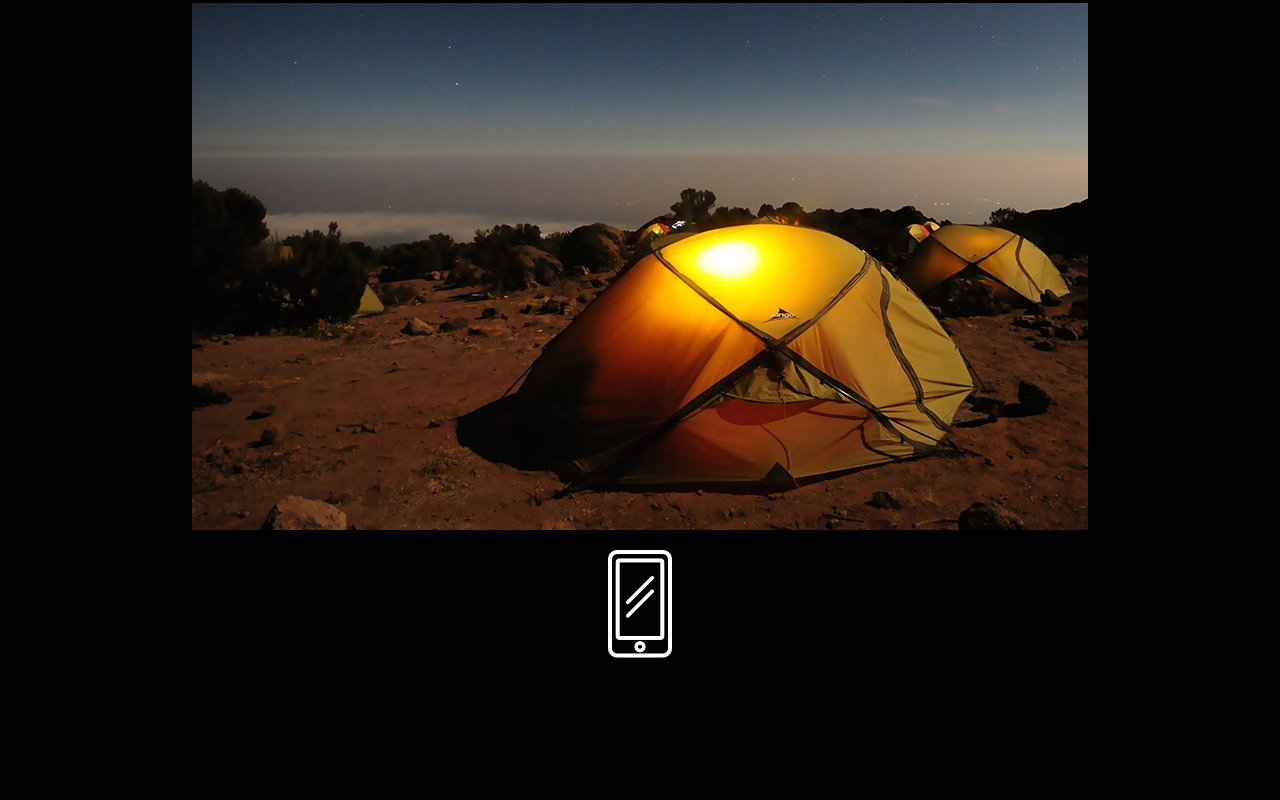
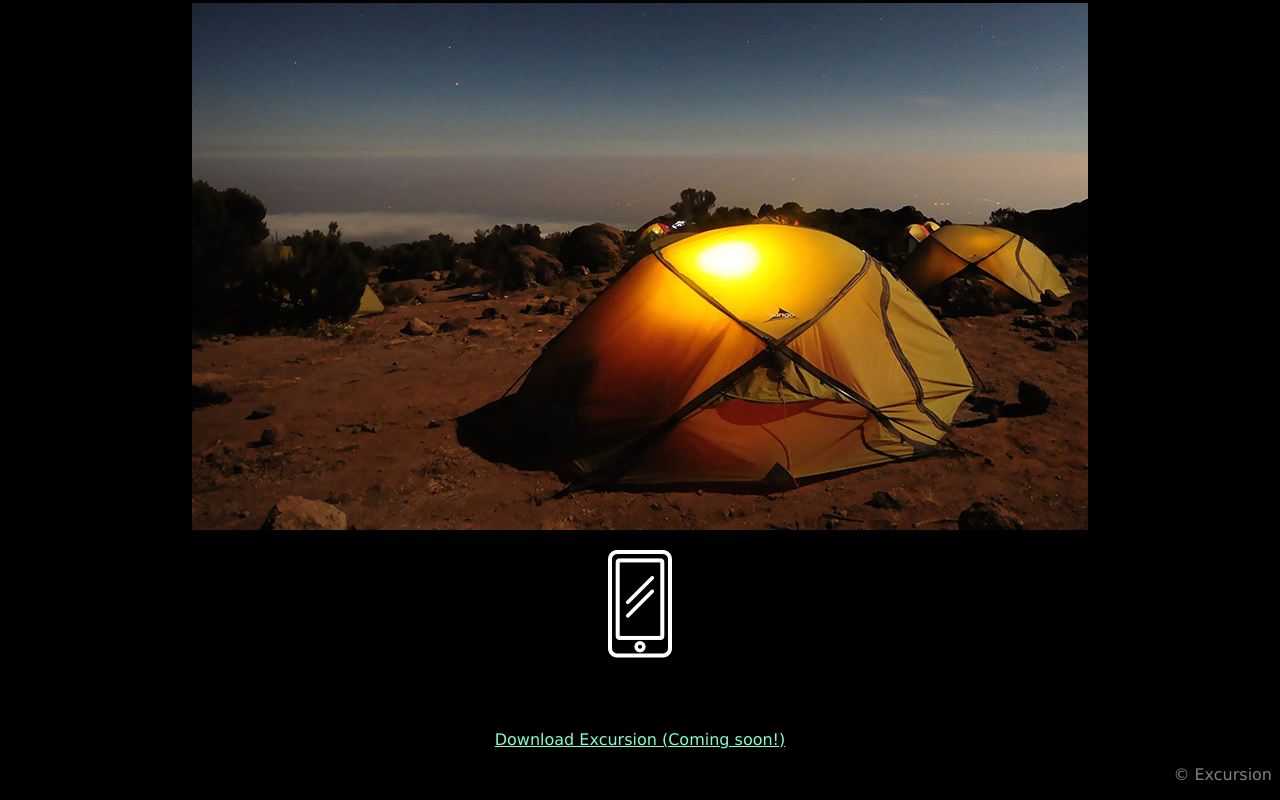
Before and after one commit to berthoogeboom/excursion, a plain HTML site: page index.html in a window 1280 px wide. Shown: the part 481-1281 px from the top of the page. Before the commit the page ends 1159 px from the top, so only its background shows below. Drawn offline with Linux system fonts and the light colour scheme.

Commit message:
final commit

```diff
--- a/index.html
+++ b/index.html
@@ -19,5 +19,11 @@
 
 <p> <img src="./resources/images/phone.png"></p>
 
+<h2>Coming soon for iPhone and Andriod</h2>
+
+<p><a href="https://berthoogeboom.github.io/excursion" class="link">Download Excursion (Coming soon!)</a></p>
+
+<p class="copywrite">© Excursion </p>
+
   </body>
 </html>
--- a/resources/style.css
+++ b/resources/style.css
@@ -24,3 +24,8 @@ h2 .subtitle {
   font-size: 21px;
   color:Gray;
 }
+
+.copywrite {
+  text-align:right;
+  color:Gray;
+}
```
